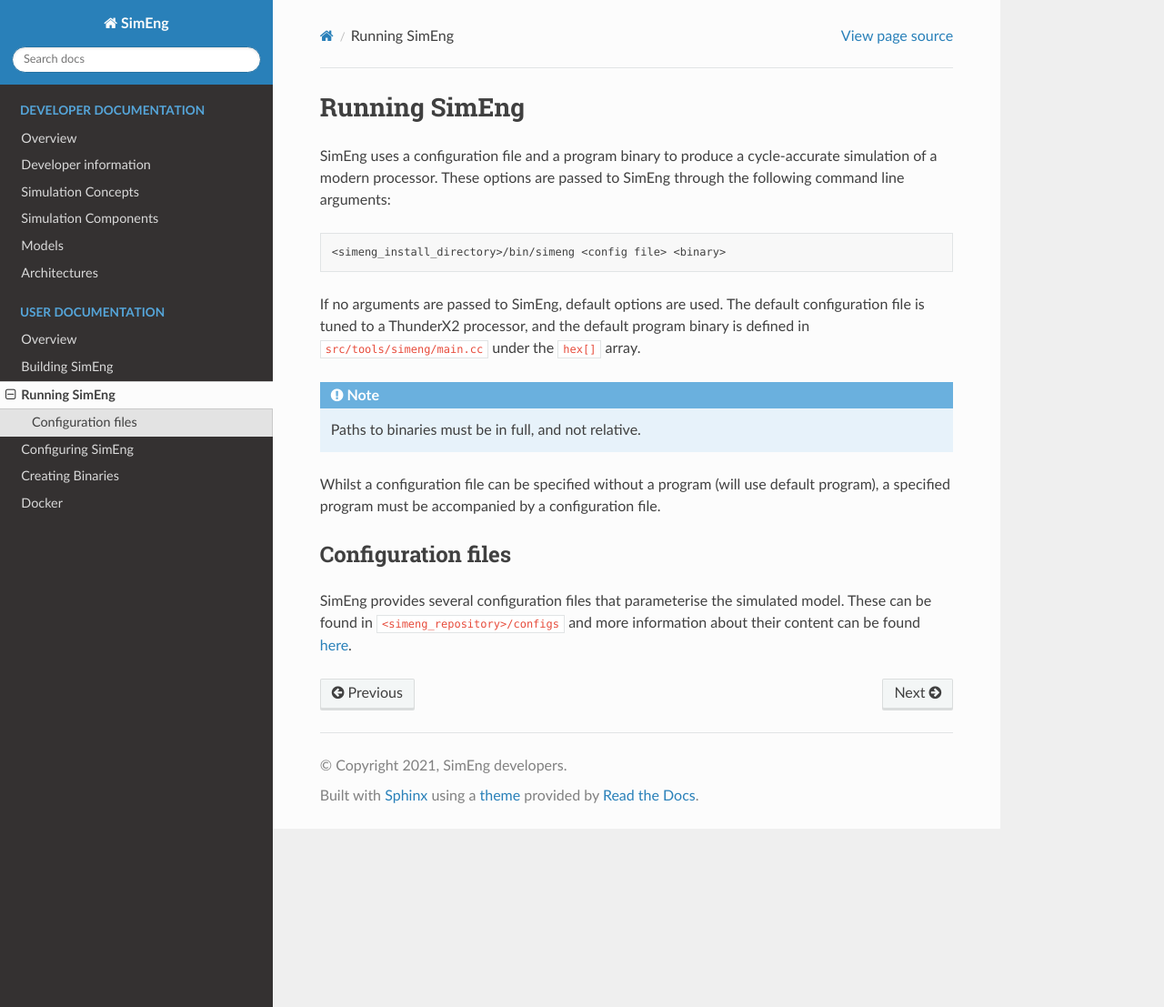
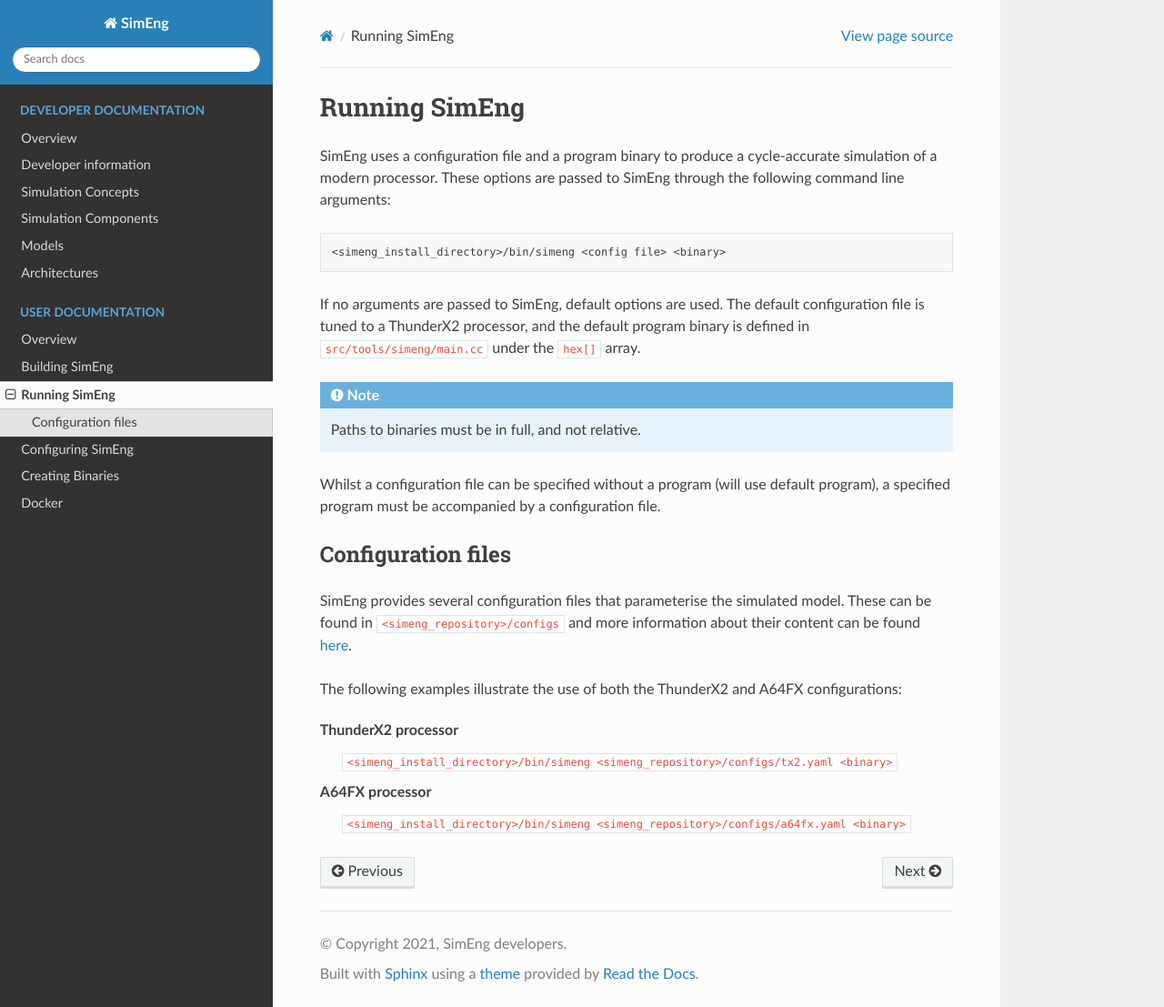
Before and after one commit to UoB-HPC/SimEng, a Sphinx documentation site: the page built from docs/sphinx/user/running_simeng.rst, in a window 1280 px wide and 1107 px high. Shown: the whole window at 91% size. Built offline with Sphinx 7.4.7 and the Read the Docs theme 2.0.0, drawn with Linux system fonts in a browser that asks for light colours; pages that are not in the unit, such as notebooks, are missing from menus.

Commit message:
Added examples for using TX2 and A64FX config files

```diff
--- a/docs/sphinx/user/running_simeng.rst
+++ b/docs/sphinx/user/running_simeng.rst
@@ -17,3 +17,11 @@
 -------------------
 
 SimEng provides several configuration files that parameterise the simulated model. These can be found in ``<simeng_repository>/configs`` and more information about their content can be found :doc:`here <configuring_simeng>`.
+
+The following examples illustrate the use of both the ThunderX2 and A64FX configurations:
+
+ThunderX2 processor
+        ``<simeng_install_directory>/bin/simeng <simeng_repository>/configs/tx2.yaml <binary>``
+
+A64FX processor
+        ``<simeng_install_directory>/bin/simeng <simeng_repository>/configs/a64fx.yaml <binary>``
```
